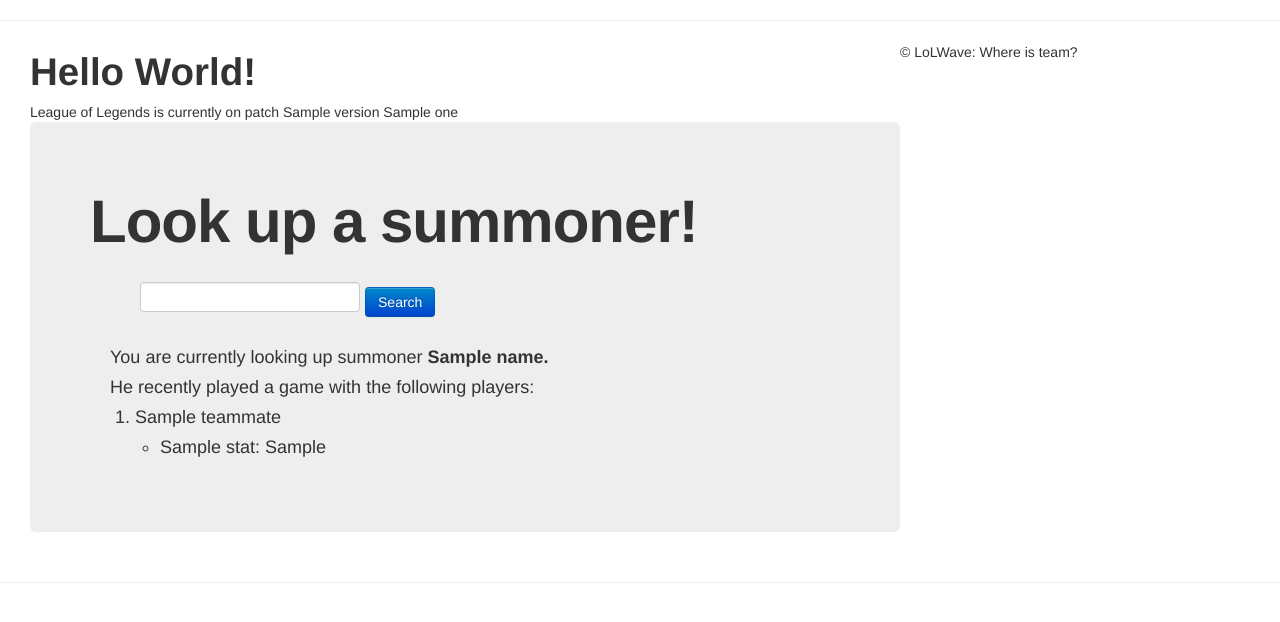
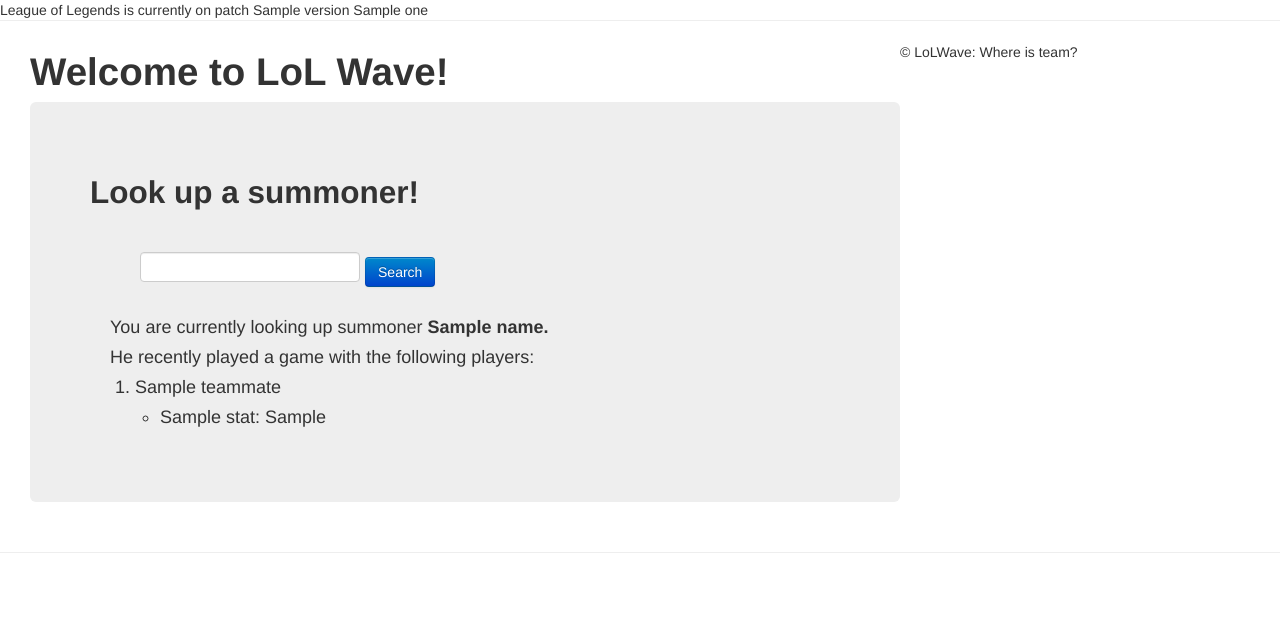
Before and after one commit to Micaiah-Chang/lol-wave, a Django app: template root/templates/wave/index.html in a window 1280 px wide. Shown: the top 622 px of the page. Run offline with Django 3.2, Linux system fonts and the light colour scheme; the template is opened without the code that fills it: most values are stand-ins (such as "Sample title", 1, 10 or a date in 2020); some libraries are stand-ins or nearby versions.

Commit message:
Change look of the index page via bar at top and heading changes.
Version number now at top, the welcome is more prominent than the
search.

```diff
--- a/root/templates/wave/index.html
+++ b/root/templates/wave/index.html
@@ -5,14 +5,17 @@
 
 {% block body_block %}
 
-  <h1>Hello World!</h1>
-  {% if version %}   League of Legends is currently on patch {{ version }} {{ one }} <br />
-  {% else %}
-  No patch version available. {{ moo }}
-  {% endif %}
+  <h1>Welcome to LoL Wave!</h1>
+  <div class="navbar navbar_inverse navbar-fixed-top">
+	{% if version %}
+	  League of Legends is currently on patch {{ version }} {{ one }} <br />
+	{% else %}
+      No patch version available.
+	{% endif %}
+  </div>
 
   <div class="hero-unit">
-	<h1>Look up a summoner!</h1>
+	<h2>Look up a summoner!</h2>
 	<br />
 
 	<div class="container-fluid">
```
